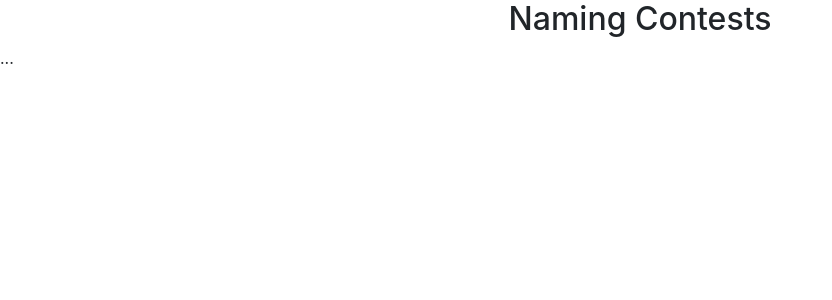
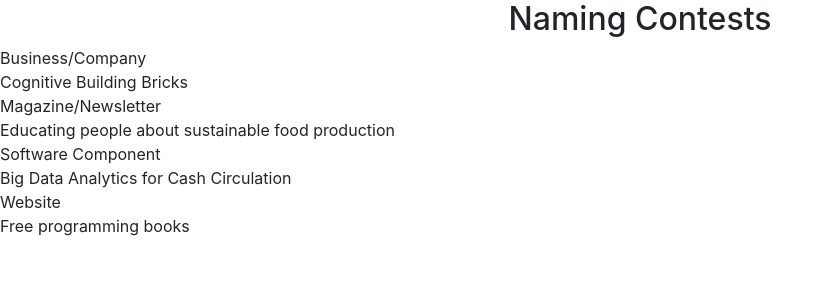
Before and after one commit to smyhk/fullstackjs, a React (Create React App) app: page / in a window 1280 px wide. Shown: the top 300 px of the page, without its empty margins (0-832 px from the left). Built offline with nearby package versions, Linux system fonts and the light colour scheme.

Commit message:
Run a quick test on some data

```diff
--- a/package.json
+++ b/package.json
@@ -3,6 +3,7 @@
   "version": "0.1.0",
   "private": true,
   "dependencies": {
+    "mongodb": "^3.0.10",
     "prop-types": "^15.6.2",
     "react": "^16.4.1",
     "react-dom": "^16.4.1",
--- a/src/components/App.js
+++ b/src/components/App.js
@@ -1,5 +1,7 @@
 import React, { Component } from 'react';
 import Header from './Header';
+import ContestPreview from './ContestPreview';
+import PropTypes from 'prop-types';
 
 class App extends Component {
   state = {
@@ -10,11 +12,17 @@ class App extends Component {
       <div className="App">
         <Header message={this.state.pageHeader} />
         <div>
-          ...
+          {this.props.contests.map(contest =>
+            <ContestPreview key={contest.id} {...contest} />
+          )}
         </div>
       </div>
     );
   }
 }
 
+App.propTypes = {
+  contests: PropTypes.array.isRequired  // only accepts a string and is mandatory
+};
+
 export default App;
--- /dev/null
+++ b/src/components/ContestPreview.js
@@ -0,0 +1,13 @@
+import React from 'react';
+const ContestPreview = (contest) => (
+  <div className="ContestPreview">
+    <div>
+      {contest.categoryName}
+    </div>
+    <div>
+      {contest.contestName}
+    </div>
+  </div>
+);
+
+export default ContestPreview;
--- a/src/index.js
+++ b/src/index.js
@@ -3,8 +3,10 @@ import ReactDOM from 'react-dom';
 import App from './components/App';
 import registerServiceWorker from './registerServiceWorker';
 
+import data from './testData';
+
 ReactDOM.render(
-  <App />,
+  <App contests={data.contests} />,
   document.getElementById('root')
 );
 
```
Also changed, not shown: 1 other file (tests, documents, lock files or other folders).
